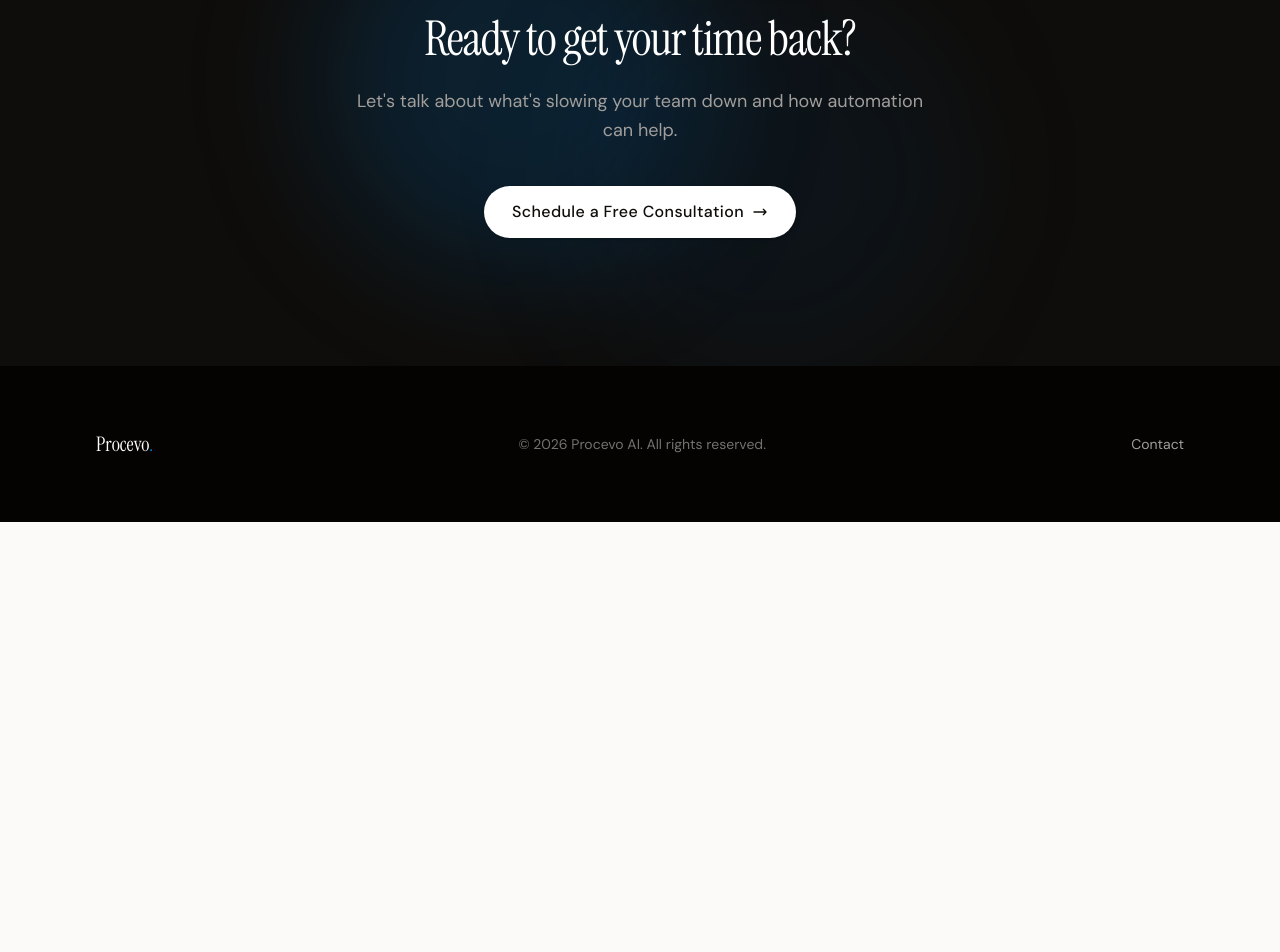
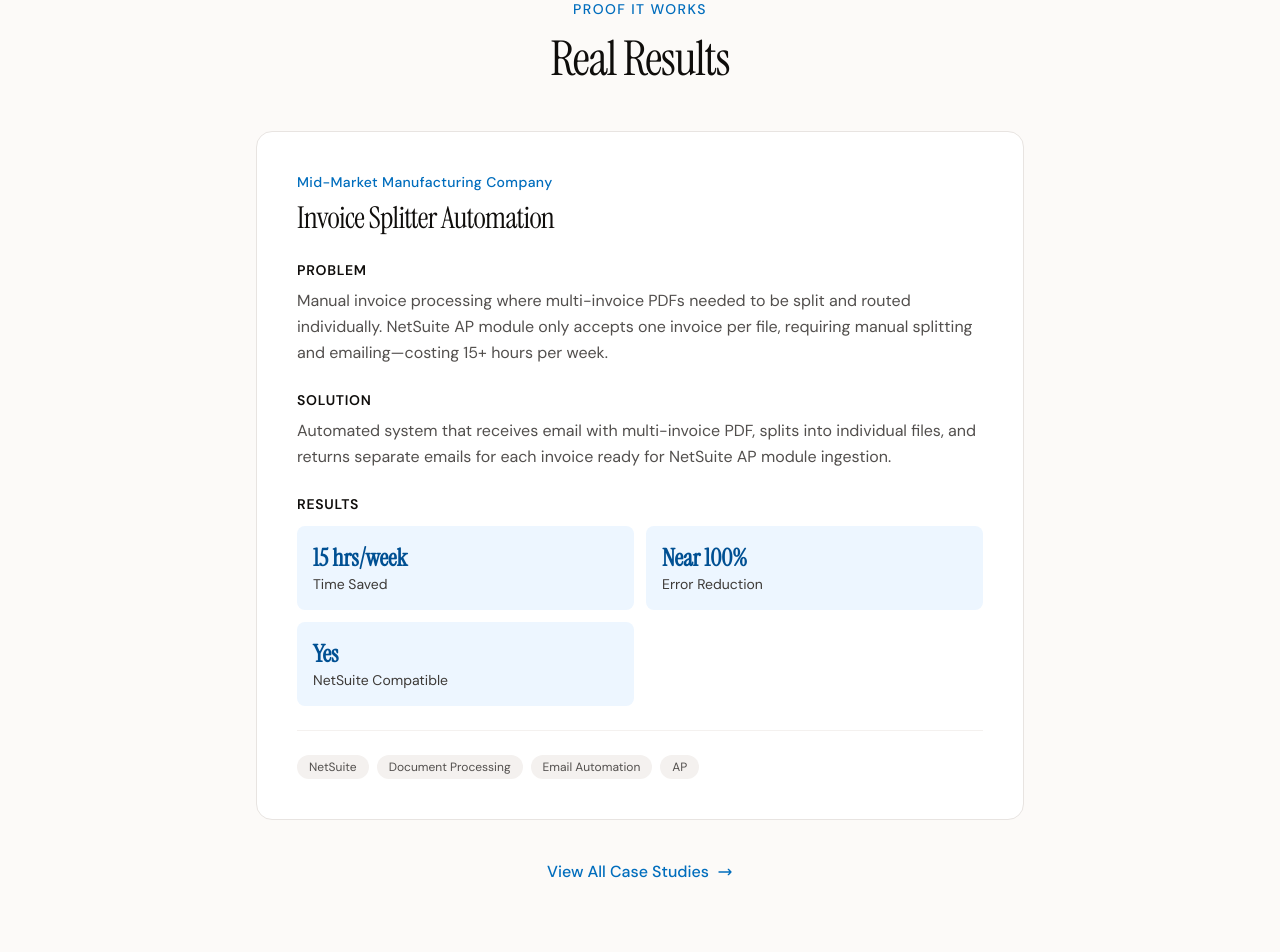
Before and after one commit to jakeschaaf/ProcevoAIWeb, a Next.js app: page / in a window 1280 px wide. Shown: the part 1500-2452 px from the top of the page. Before the commit the page ends 2022 px from the top, so only its background shows below. Built offline with nearby package versions, Linux system fonts and the light colour scheme.

Commit message:
feat(03-02): add case study section to homepage
- Import CaseStudyCard component and invoiceSplitterCaseStudy data
- Add 'Proof It Works' section between PainPoints and CTA
- Include link to /case-studies page
- Use bg-gray-50 for visual rhythm with surrounding sections

```diff
--- a/app/(marketing)/page.tsx
+++ b/app/(marketing)/page.tsx
@@ -2,6 +2,9 @@ import type { Metadata } from 'next';
 import { Hero } from '@/components/hero';
 import { PainPoints } from '@/components/pain-points';
 import { CTA } from '@/components/cta';
+import { CaseStudyCard } from '@/components/case-study-card';
+import { Container } from '@/components/ui/container';
+import { invoiceSplitterCaseStudy } from '@/data/case-studies';
 
 export const metadata: Metadata = {
   title: 'Custom Automation for Mid-Market Companies',
@@ -45,6 +48,46 @@ export default function Home() {
           },
         ]}
       />
+
+      <section className="py-20 md:py-28 bg-gray-50">
+        <Container size="lg">
+          <div className="text-center mb-12">
+            <p className="text-sm font-medium text-brand-500 tracking-widest uppercase mb-4">
+              Proof It Works
+            </p>
+            <h2 className="font-display text-3xl md:text-4xl lg:text-5xl text-gray-900 tracking-tight">
+              Real Results
+            </h2>
+          </div>
+
+          <div className="max-w-3xl mx-auto">
+            <CaseStudyCard {...invoiceSplitterCaseStudy} />
+          </div>
+
+          <div className="text-center mt-10">
+            <a
+              href="/case-studies"
+              className="inline-flex items-center gap-2 text-brand-500 hover:text-brand-600 font-medium transition-colors"
+            >
+              View All Case Studies
+              <svg
+                className="w-4 h-4"
+                fill="none"
+                viewBox="0 0 24 24"
+                stroke="currentColor"
+                strokeWidth={2}
+              >
+                <path
+                  strokeLinecap="round"
+                  strokeLinejoin="round"
+                  d="M17 8l4 4m0 0l-4 4m4-4H3"
+                />
+              </svg>
+            </a>
+          </div>
+        </Container>
+      </section>
+
       <CTA
         heading="Ready to get your time back?"
         subheading="Let's talk about what's slowing your team down and how automation can help."
```
